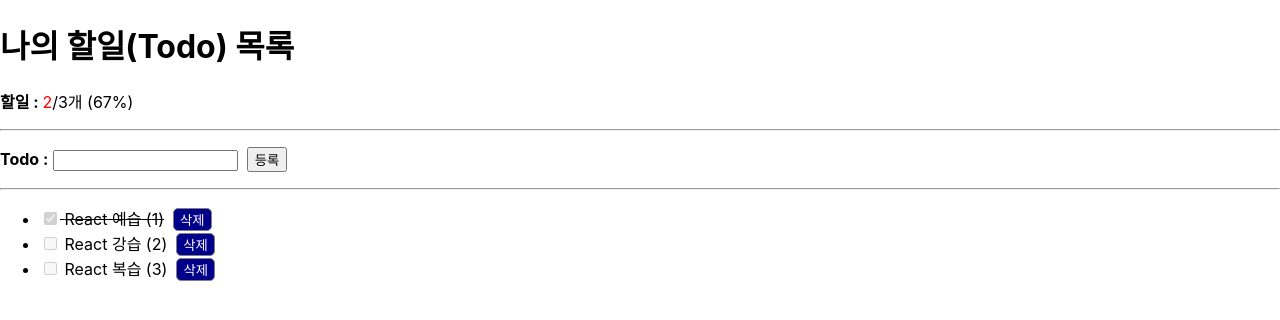
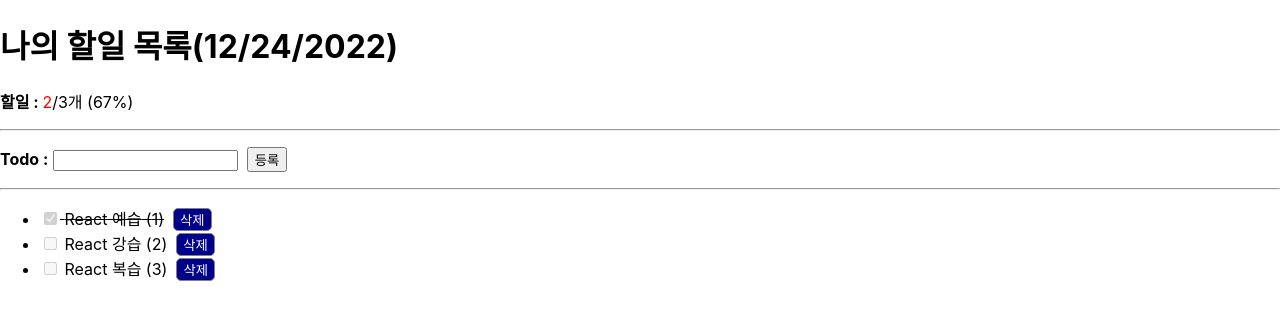
Before and after one commit to ShinDongHyeok2709/20221224_test, a React (Create React App) app in the folder todos/: page / in a window 1280 px wide. Shown: the top 320 px of the page. Built offline with nearby package versions, Linux system fonts and the light colour scheme.

Commit message:
오늘 날짜 추가

```diff
--- a/todos/src/TodoHeader.jsx
+++ b/todos/src/TodoHeader.jsx
@@ -4,10 +4,10 @@
 export default function TodoHeader() {
   const [todos] = useTodosContext();
   const todoCount = todos.filter((todo) => todo.done === false).length;
-
+  let toDay = new Date();
   return (
     <>
-      <h1>나의 할일(Todo) 목록</h1>
+      <h1>나의 할일 목록({toDay.toLocaleDateString()})</h1>
       <p>
         <b>할일 : </b>
         <span style={{ color: "red" }}>{todoCount}</span>
```
